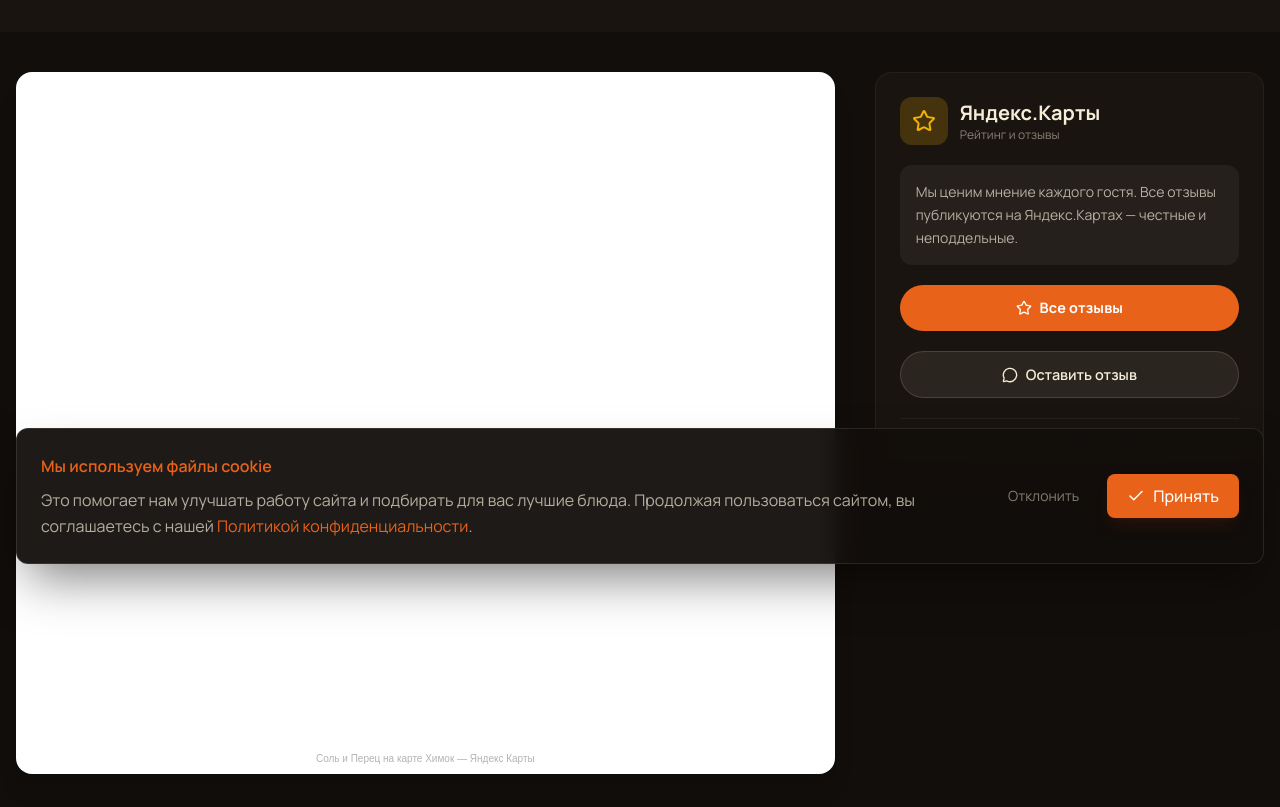
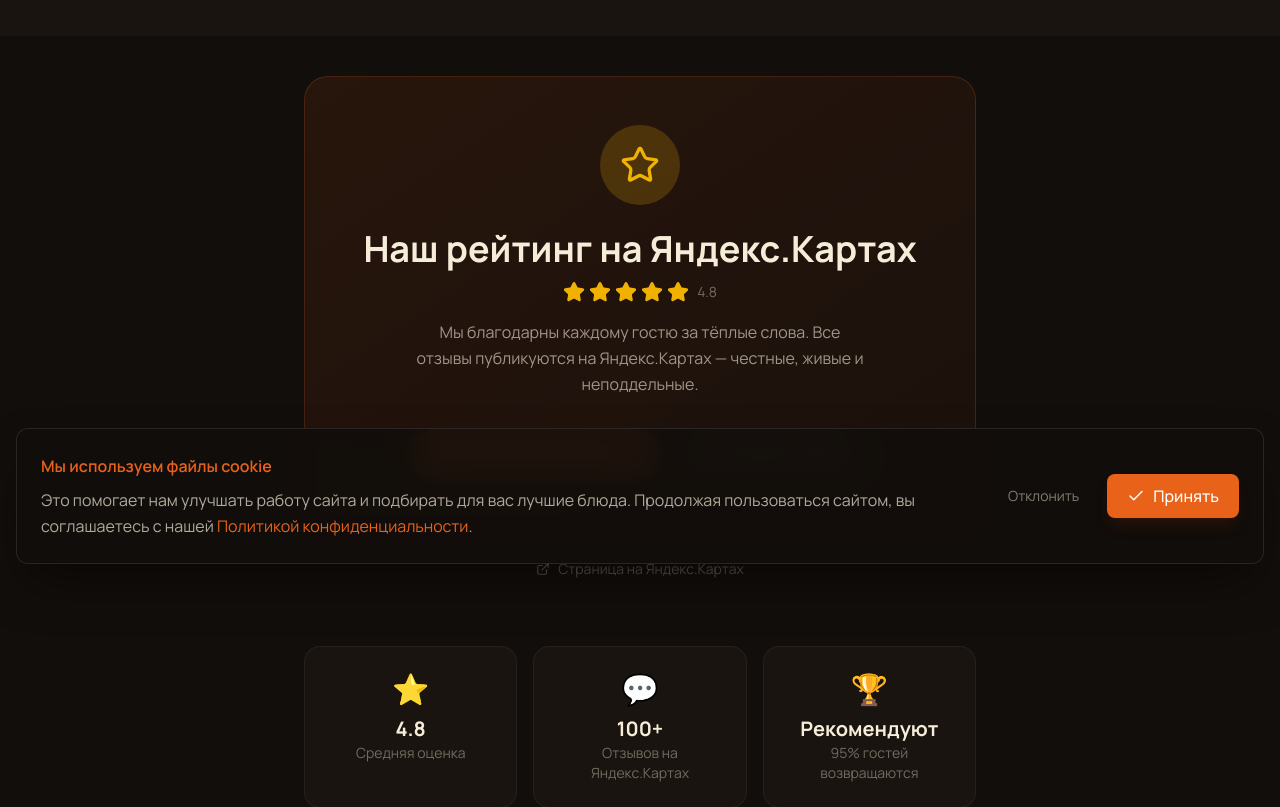
Before and after one commit to shainyguy/sol-perec, a React (Vite) app: page /reviews in a window 1280 px wide. Shown: the part 220-1027 px from the top of the page. Built offline with nearby package versions, Linux system fonts and the light colour scheme.

Commit message:
Replace widget with clean Yandex reviews link card

```diff
--- a/src/pages/Home.tsx
+++ b/src/pages/Home.tsx
@@ -261,40 +261,41 @@
             <h2 className="section-title">Отзывы на Яндекс.Картах</h2>
             <Link to="/reviews" className="text-sp-orange hover:underline text-sm">Все отзывы →</Link>
           </div>
-          <div className="bg-white rounded-2xl overflow-hidden border border-white/10 shadow-xl" style={{ height: '400px', position: 'relative' }}>
-            <iframe
-              src="https://yandex.ru/maps-reviews-widget/172085958854?comments"
-              style={{ width: '100%', height: '100%', border: 0 }}
-              title="Отзывы на Яндекс.Картах"
-              loading="lazy"
-            />
+          <motion.div
+            initial={{ opacity: 0, y: 20 }}
+            whileInView={{ opacity: 1, y: 0 }}
+            viewport={{ once: true }}
+            className="bg-gradient-to-br from-sp-orange/10 to-sp-terracotta/5 border border-sp-orange/20 rounded-3xl p-8 md:p-10 text-center"
+          >
+            <div className="flex items-center justify-center gap-2 mb-4">
+              <div className="flex gap-1">
+                {[1, 2, 3, 4, 5].map(i => (
+                  <Star key={i} size={20} className="text-yellow-500 fill-yellow-500" />
+                ))}
+              </div>
+              <span className="text-sp-cream/40">4.8</span>
+            </div>
+            <h3 className="font-display text-2xl md:text-3xl text-sp-cream font-bold mb-3">
+              Нас ценят гости
+            </h3>
+            <p className="text-sp-cream/60 max-w-lg mx-auto mb-6">
+              Более 100 отзывов на Яндекс.Картах с оценкой 4.8 — приходите и убедитесь сами!
+            </p>
+            <div className="flex flex-col sm:flex-row gap-3 justify-center">
               <a
                 href="https://yandex.ru/maps/org/sol_i_perets/172085958854/reviews/"
                 target="_blank"
                 rel="noopener noreferrer"
-              style={{
-                boxSizing: 'border-box', textDecoration: 'none', color: '#b3b3b3',
-                fontSize: '10px', fontFamily: 'YS Text, sans-serif',
-                padding: '0 20px', position: 'absolute', bottom: '8px',
-                width: '100%', textAlign: 'center', left: 0,
-                overflow: 'hidden', textOverflow: 'ellipsis',
-                display: 'block', maxHeight: '14px', whiteSpace: 'nowrap',
-              }}
-            >
-              Соль и Перец на карте Химок — Яндекс Карты
-            </a>
-          </div>
-          <div className="text-center mt-6">
-            <a
-              href="https://yandex.ru/maps/org/sol_i_perets/172085958854/reviews/"
-              target="_blank"
-              rel="noopener noreferrer"
-              className="btn-secondary inline-flex items-center gap-2"
+                className="btn-primary inline-flex items-center gap-2"
               >
                 <MessageCircle size={16} />
-              Оставить отзыв на Яндекс.Картах
+                Читать отзывы
               </a>
+              <Link to="/reviews" className="btn-secondary inline-flex items-center gap-2">
+                Подробнее
+              </Link>
             </div>
+          </motion.div>
         </div>
       </section>
 
--- a/src/pages/Reviews.tsx
+++ b/src/pages/Reviews.tsx
@@ -1,37 +1,9 @@
 import { motion } from 'framer-motion';
 import { Helmet } from 'react-helmet-async';
-import { Star, MessageCircle, ExternalLink } from 'lucide-react';
+import { Star, MessageCircle, ExternalLink, ChevronRight } from 'lucide-react';
 
 const YANDEX_ORG_ID = '172085958854';
 const YANDEX_MAPS_URL = `https://yandex.ru/maps/org/sol_i_perets/${YANDEX_ORG_ID}/reviews/`;
-
-function YandexReviewsWidget({ height = '700px' }: { height?: string }) {
-  return (
-    <div style={{ width: '100%', height, overflow: 'hidden', position: 'relative' }} className="rounded-2xl">
-      <iframe
-        style={{ width: '100%', height: '100%', border: 0, borderRadius: '8px', boxSizing: 'border-box' }}
-        src={`https://yandex.ru/maps-reviews-widget/${YANDEX_ORG_ID}?comments`}
-        title="Отзывы на Яндекс.Картах"
-        loading="lazy"
-      />
-      <a
-        href={YANDEX_MAPS_URL}
-        target="_blank"
-        rel="noopener noreferrer"
-        style={{
-          boxSizing: 'border-box', textDecoration: 'none', color: '#b3b3b3',
-          fontSize: '10px', fontFamily: 'YS Text, sans-serif',
-          padding: '0 20px', position: 'absolute', bottom: '8px',
-          width: '100%', textAlign: 'center', left: 0,
-          overflow: 'hidden', textOverflow: 'ellipsis',
-          display: 'block', maxHeight: '14px', whiteSpace: 'nowrap',
-        }}
-      >
-        Соль и Перец на карте Химок — Яндекс Карты
-      </a>
-    </div>
-  );
-}
 
 export default function Reviews() {
   return (
@@ -45,68 +17,98 @@
         <div className="container mx-auto px-4">
           <motion.div initial={{ opacity: 0, y: 20 }} animate={{ opacity: 1, y: 0 }}>
             <h1 className="font-display text-4xl md:text-5xl text-sp-cream font-bold mb-2">Отзывы</h1>
-            <p className="text-sp-cream/50 text-sm">Реальные отзывы наших гостей с Яндекс.Карт</p>
+            <p className="text-sp-cream/50">Реальные отзывы наших гостей на Яндекс.Картах</p>
           </motion.div>
         </div>
       </div>
 
       <div className="container mx-auto px-4 py-10">
-        <div className="grid lg:grid-cols-3 gap-10">
-
-          <div className="lg:col-span-2">
-            <div className="bg-white rounded-2xl overflow-hidden border border-white/10 shadow-xl">
-              <YandexReviewsWidget height="700px" />
-            </div>
+        <div className="max-w-2xl mx-auto">
+          <motion.div
+            initial={{ opacity: 0, y: 20 }}
+            animate={{ opacity: 1, y: 0 }}
+            className="bg-gradient-to-br from-sp-orange/10 to-sp-terracotta/5 border border-sp-orange/20 rounded-3xl p-8 md:p-12 text-center"
+          >
+            <div className="w-20 h-20 rounded-full bg-yellow-500/20 flex items-center justify-center mx-auto mb-6">
+              <Star size={40} className="text-yellow-500" />
             </div>
 
-          <div>
-            <div className="bg-sp-dark rounded-2xl p-6 sticky top-24 border border-white/5 flex flex-col gap-5">
-              <div className="flex items-center gap-3">
-                <div className="w-12 h-12 rounded-xl bg-yellow-500/20 flex items-center justify-center flex-shrink-0">
-                  <Star size={24} className="text-yellow-500" />
+            <h2 className="font-display text-3xl md:text-4xl text-sp-cream font-bold mb-3">
+              Наш рейтинг на Яндекс.Картах
+            </h2>
+
+            <div className="flex items-center justify-center gap-2 mb-4">
+              <div className="flex gap-1">
+                {[1, 2, 3, 4, 5].map(i => (
+                  <Star key={i} size={22} className="text-yellow-500 fill-yellow-500" />
+                ))}
               </div>
-                <div>
-                  <h2 className="font-display text-xl text-sp-cream font-bold">Яндекс.Карты</h2>
-                  <p className="text-sp-cream/50 text-xs">Рейтинг и отзывы</p>
-                </div>
+              <span className="text-sp-cream/40 text-sm">4.8</span>
             </div>
 
-              <div className="bg-white/5 rounded-xl p-4 text-sm text-sp-cream/70 leading-relaxed">
-                Мы ценим мнение каждого гостя. Все отзывы публикуются на Яндекс.Картах — честные и неподдельные.
-              </div>
+            <p className="text-sp-cream/60 max-w-md mx-auto mb-8 leading-relaxed">
+              Мы благодарны каждому гостю за тёплые слова.
+              Все отзывы публикуются на Яндекс.Картах — честные, живые и неподдельные.
+            </p>
 
+            <div className="flex flex-col sm:flex-row gap-4 justify-center">
               <a
                 href={YANDEX_MAPS_URL}
                 target="_blank"
                 rel="noopener noreferrer"
-                className="btn-primary w-full flex items-center justify-center gap-2"
+                className="btn-primary text-base px-8 py-4 inline-flex items-center justify-center gap-2"
               >
-                <Star size={16} />
-                Все отзывы
+                <MessageCircle size={18} />
+                Читать все отзывы
+                <ChevronRight size={18} />
               </a>
-
               <a
                 href={YANDEX_MAPS_URL}
                 target="_blank"
                 rel="noopener noreferrer"
-                className="btn-secondary w-full flex items-center justify-center gap-2"
+                className="btn-secondary text-base px-8 py-4 inline-flex items-center justify-center gap-2"
               >
-                <MessageCircle size={16} />
+                <ExternalLink size={18} />
                 Оставить отзыв
               </a>
+            </div>
+          </motion.div>
 
+          <motion.div
+            initial={{ opacity: 0, y: 20 }}
+            animate={{ opacity: 1, y: 0 }}
+            transition={{ delay: 0.2 }}
+            className="mt-8 text-center"
+          >
             <a
               href="https://yandex.ru/maps/org/sol_i_perets/172085958854/"
               target="_blank"
               rel="noopener noreferrer"
-                className="flex items-center justify-center gap-2 text-sp-cream/30 hover:text-sp-orange text-xs transition-colors pt-2 border-t border-white/5"
+              className="inline-flex items-center gap-2 text-sp-cream/30 hover:text-sp-orange text-sm transition-colors"
             >
-                <ExternalLink size={12} />
-                Открыть на Яндекс.Картах
+              <ExternalLink size={14} />
+              Страница на Яндекс.Картах
             </a>
+          </motion.div>
+
+          <motion.div
+            initial={{ opacity: 0, y: 20 }}
+            animate={{ opacity: 1, y: 0 }}
+            transition={{ delay: 0.3 }}
+            className="mt-16 grid md:grid-cols-3 gap-4 text-center"
+          >
+            {[
+              { icon: '⭐', title: '4.8', desc: 'Средняя оценка' },
+              { icon: '💬', title: '100+', desc: 'Отзывов на Яндекс.Картах' },
+              { icon: '🏆', title: 'Рекомендуют', desc: '95% гостей возвращаются' },
+            ].map((s, i) => (
+              <div key={i} className="bg-sp-dark rounded-2xl p-6 border border-white/5">
+                <div className="text-3xl mb-2">{s.icon}</div>
+                <div className="text-sp-cream font-bold text-xl">{s.title}</div>
+                <div className="text-sp-cream/40 text-sm">{s.desc}</div>
               </div>
-          </div>
-
+            ))}
+          </motion.div>
         </div>
       </div>
     </div>
```
Lines whose indentation alone changed are shown as unchanged.
